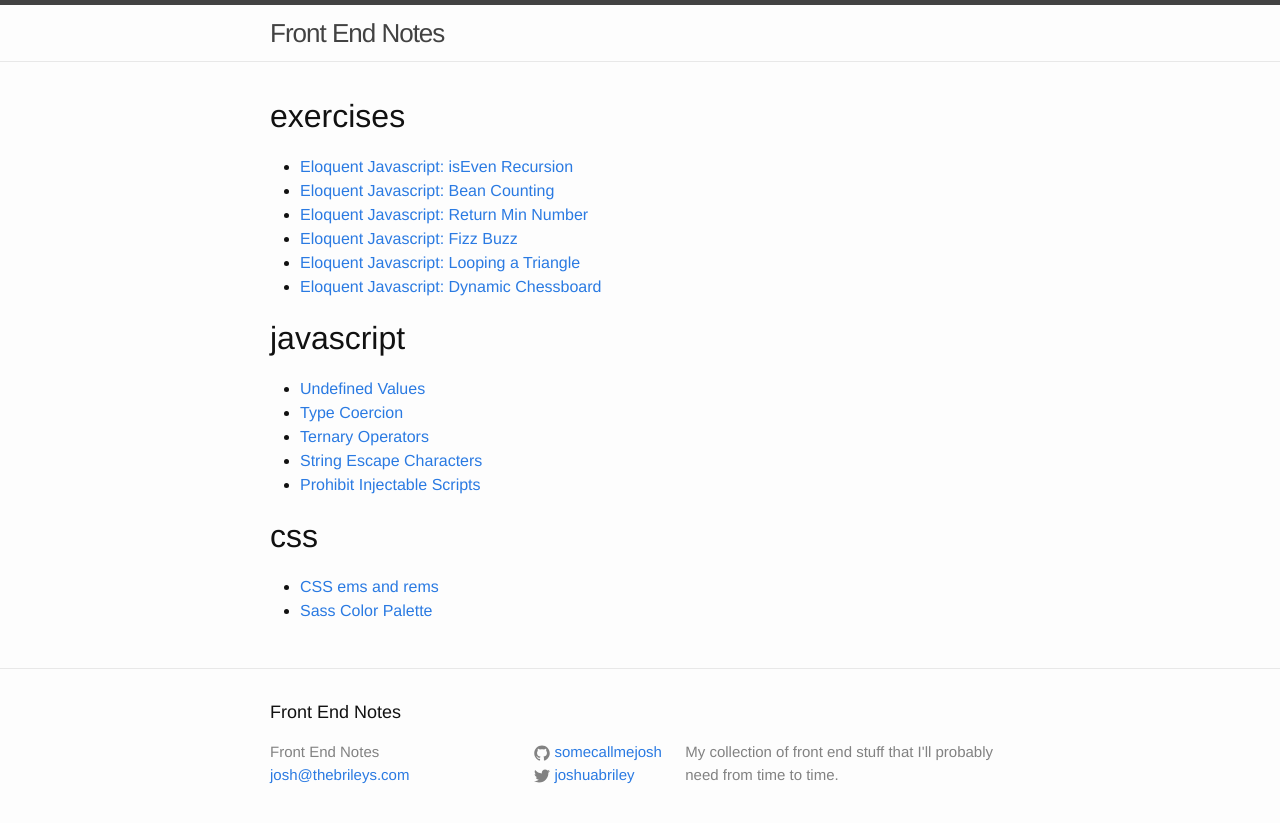
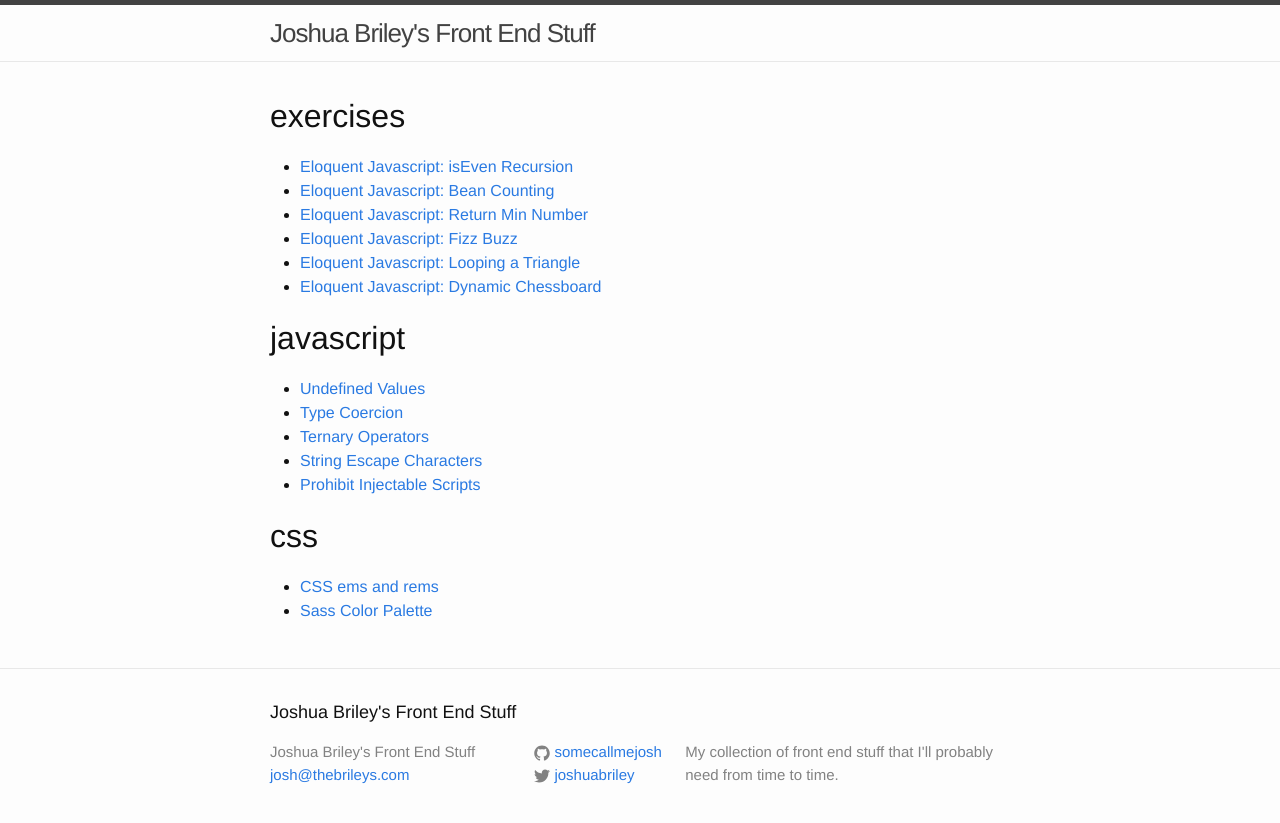
Before and after one commit to somecallmejosh/front-end-notes, a Jekyll site: the page built from index.html, in a window 1280 px wide. Shown: the top 823 px of the page. Built offline with Jekyll 4.4.1, drawn with Linux system fonts in a browser that asks for light colours.

Commit message:
Update config variables.

```diff
--- a/_config.yml
+++ b/_config.yml
@@ -6,7 +6,7 @@
 # 'jekyll serve'. If you change this file, please restart the server process.
 
 # Site settings
-title: Front End Notes
+title: Joshua Briley's Front End Stuff
 email: josh@thebrileys.com
 description: My collection of front end stuff that I'll probably need from time to time.
 baseurl: "/front-end-notes" # the subpath of your site, e.g. /blog
```
